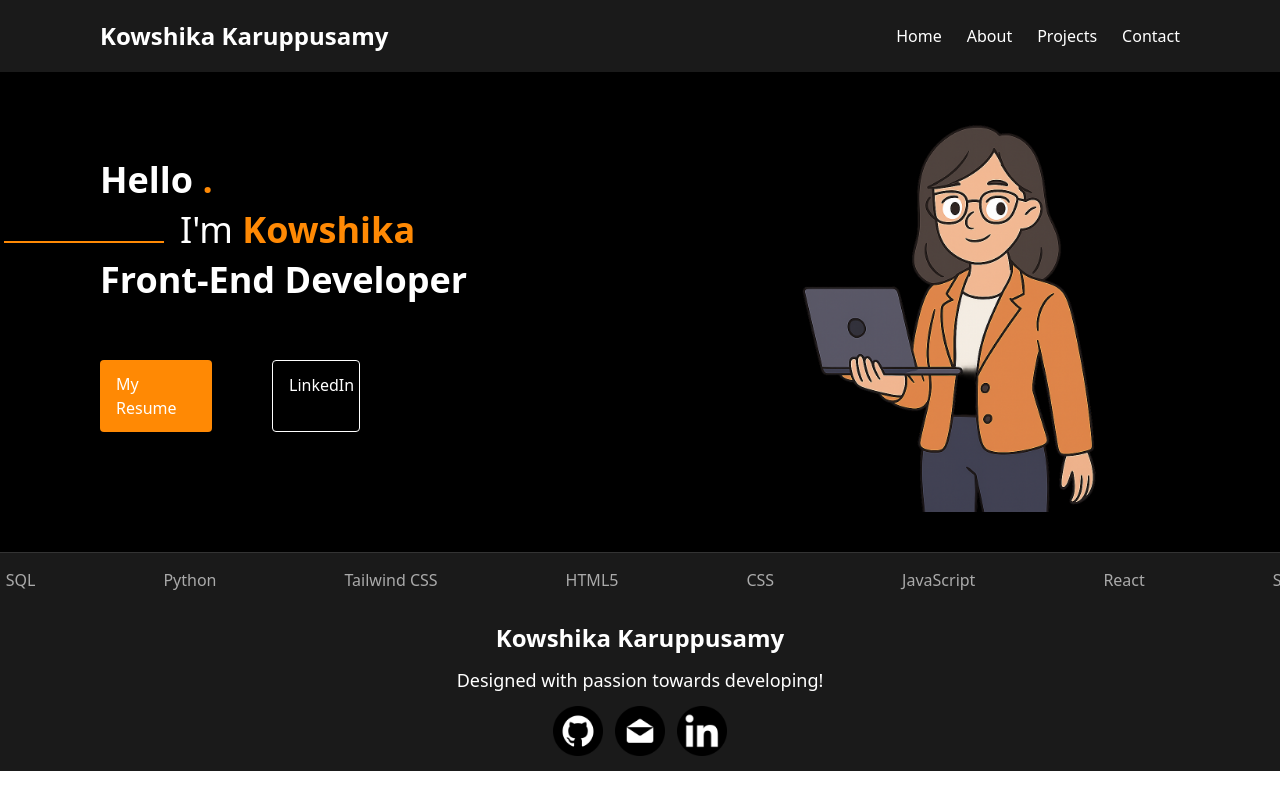
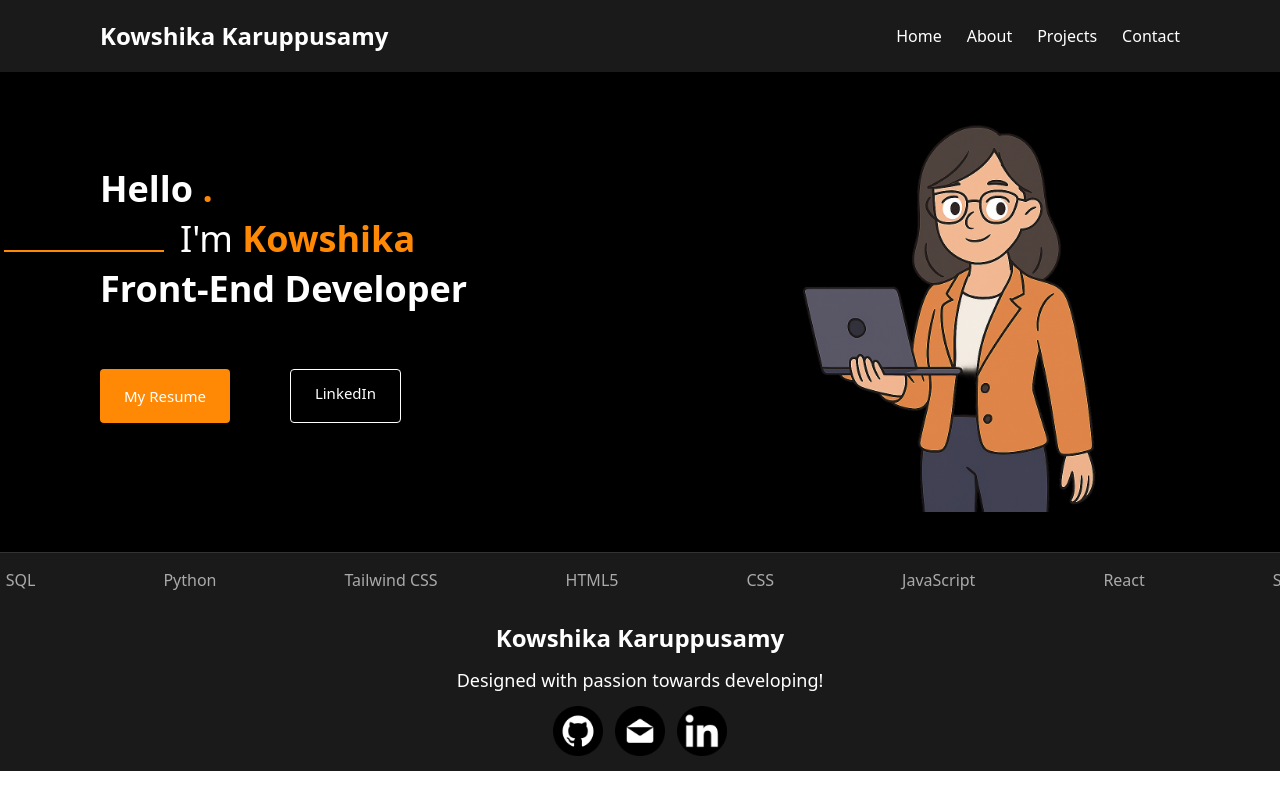
Before and after one commit to Kowshika-K29/My-Portfolio, a React (Vite) app: page /HomePage in a window 1280 px wide. Built offline with nearby package versions, Linux system fonts and the light colour scheme.

Commit message:
button change

```diff
--- a/src/pages/HomePage.tsx
+++ b/src/pages/HomePage.tsx
@@ -28,13 +28,13 @@ const repeatedSkills = [...skills, ...skills, ...skills];
       <a
         href={Resume}
         download
-        className="button-Home bg-orange-400 text-white md:py-3 px-4 font-medium text-base sm:text-sm md:text-sm lg:text-base rounded w-28">
+        className="button-Home bg-orange-400 text-white py-4 px-6 font-medium text-[15px] rounded">
         My Resume
       </a>
       <a
         href="https://www.linkedin.com/in/kowshika--k"
         target="_blank"
-        className="button-Home border border-white text-white md:py-3 px-4 font-medium text-base sm:text-sm md:text-sm lg:text-base rounded w-22">
+        className="button-Home border border-white text-white py-3 px-6 font-medium text-[15px] rounded">
         LinkedIn
       </a>
     </div>
```
